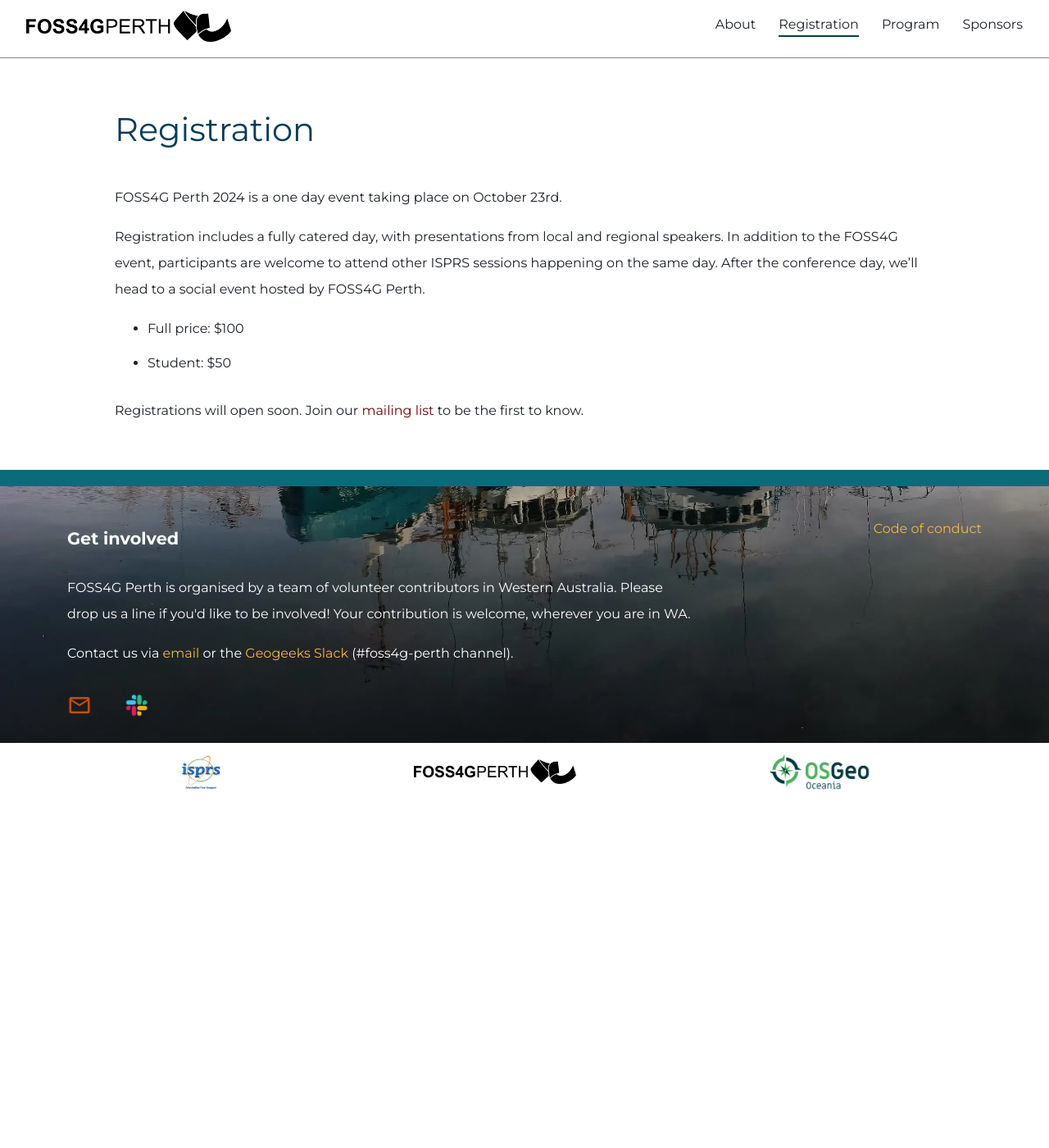
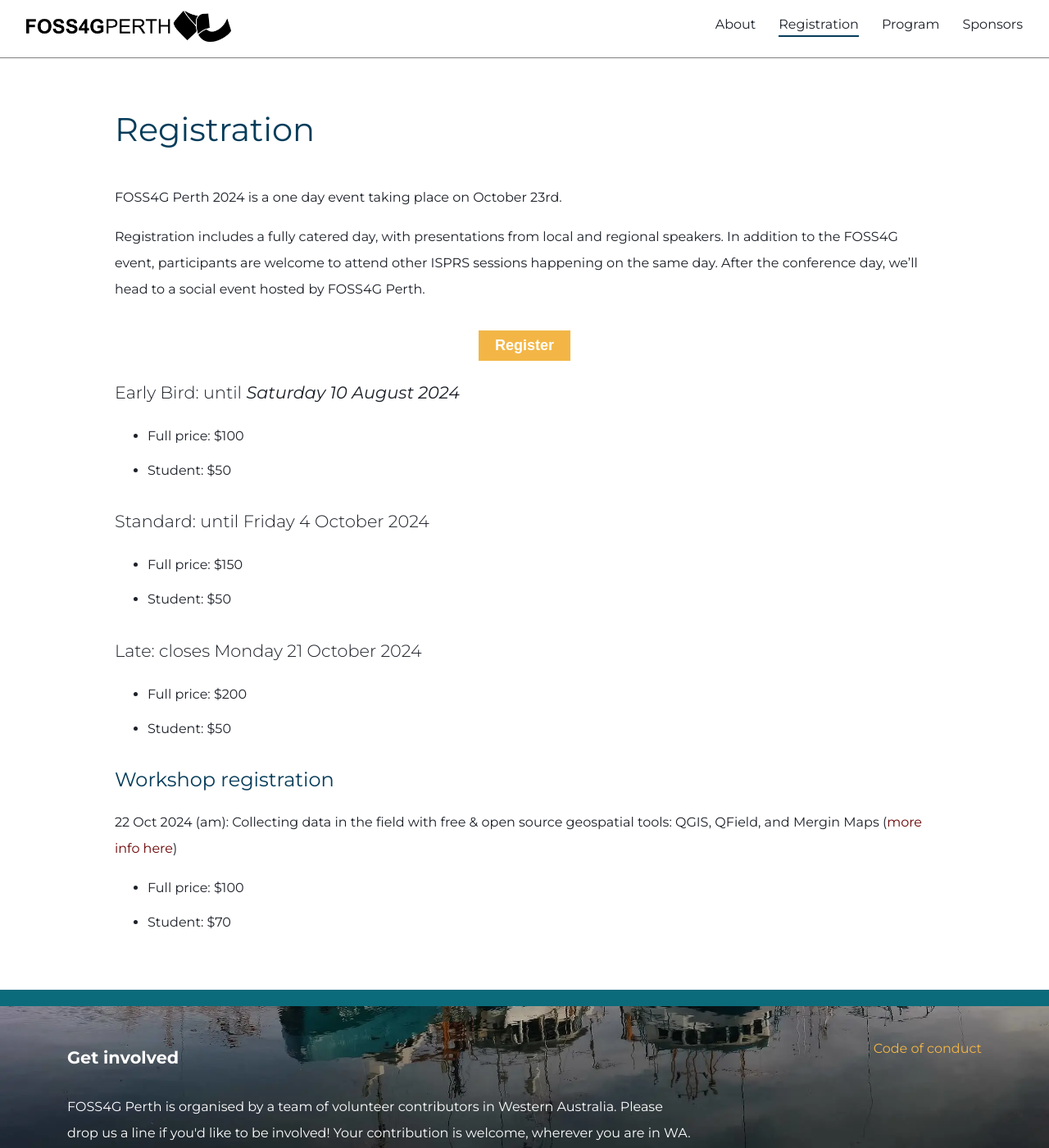
Before and after one commit to foss4g-perth-org/foss4g-perth-org.github.io, a Jekyll site: the page built from registration.md, in a window 1280 px wide and 1400 px high. Shown: the whole window at 82% size. Built offline with Jekyll 4.4.1, drawn with Linux system fonts in a browser that asks for light colours; some web fonts are replaced; comment, search, counter and statistics services are not loaded.

Commit message:
Registration open and workshop added

```diff
--- a/assets/css/main.scss
+++ b/assets/css/main.scss
@@ -72,7 +72,7 @@ li {
 }
 
 // buttons
-a.btn {
+a.btn, button{
 	background-color:$color_three;
     border: 2px solid $white;
 	cursor:pointer;
@@ -91,6 +91,12 @@ a.btn {
 	position:relative;
 	top:1px;
 }
+
+.inner-regobutton {
+  margin: 20px 0;
+  text-align: center;
+}
+
 
 // header
 
@@ -614,6 +620,44 @@ footer {
   }
 }
 
+/* The Modal (background) */
+.modal {
+  display: none; /* Hidden by default */
+  position: fixed; /* Stay in place */
+  z-index: 1; /* Sit on top */
+  left: 0;
+  top: 0;
+  width: 100%; /* Full width */
+  height: 100%; /* Full height */
+  overflow: auto; /* Enable scroll if needed */
+  background-color: rgb(0,0,0); /* Fallback color */
+  background-color: rgba(0,0,0,0.4); /* Black w/ opacity */
+}
+
+/* Modal Content/Box */
+.modal-content {
+  background-color: #fefefe;
+  margin: 15% auto; /* 15% from the top and centered */
+  padding: 20px;
+  border: 1px solid #888;
+  width: 80%; /* Could be more or less, depending on screen size */
+}
+
+/* The Close Button */
+.close {
+  color: #aaa;
+  float: right;
+  font-size: 28px;
+  font-weight: bold;
+}
+
+.close:hover,
+.close:focus {
+  color: black;
+  text-decoration: none;
+  cursor: pointer;
+}
+
 @media screen and (max-width: 768px) {
   h1 {
     font-size: 2.2rem;
--- a/registration.md
+++ b/registration.md
@@ -9,7 +9,69 @@ FOSS4G Perth 2024 is a one day event taking place on October 23rd.
 
 Registration includes a fully catered day, with presentations from local and regional speakers. In addition to the FOSS4G event, participants are welcome to attend other ISPRS sessions happening on the same day. After the conference day, we'll head to a social event hosted by FOSS4G Perth.
 
+<!-- Trigger/Open The Modal -->
+<div class="button_wrapper center">
+  <button id="regoBtn" class="button">Register</button>
+</div>
+
+<!-- The Modal -->
+<div id="regoModal" class="modal">
+
+  <!-- Modal content -->
+  <div class="modal-content">
+    <span class="close">&times;</span>
+    <div>DISCOUNT CODE: <span class="bold">FremantleOct24</span> (for FOSS4G Perth participants only)</div>
+    <div class="inner-regobutton">
+      <a href="https://interpoint.eventsair.com/isprs/isprsrego" class="btn" target="_blank">Register Now</a>
+    </div>
+    <div>
+      When you select the "Register Now" button you will be redirected to the ISPRS Technical Commission IV Symposium registration portal, where you can register for FOSS4G Perth. Remember to use the provided discount code.
+    </div>
+  </div>
+
+</div>
+
+### Early Bird: until ***Saturday 10 August 2024***
 * Full price: $100
 * Student: $50
 
-Registrations will open soon. Join our <a href="#footer">mailing list</a> to be the first to know.
+### Standard: until Friday 4 October 2024
+* Full price: $150
+* Student: $50
+
+### Late: closes Monday 21 October 2024
+* Full price: $200
+* Student: $50
+
+## Workshop registration
+22 Oct 2024 (am): Collecting data in the field with free & open source geospatial tools: QGIS, QField, and Mergin Maps (<a href="/program#workshop">more info here</a>)
+* Full price: $100
+* Student: $70
+
+
+<script>
+var modal = document.getElementById("regoModal");
+var btn = document.getElementById("regoBtn");
+var span = document.getElementsByClassName("close")[0];
+
+btn.onclick = function() {
+  modal.style.display = "block";
+}
+
+span.onclick = function() {
+  modal.style.display = "none";
+}
+
+window.onclick = function(event) {
+  if (event.target == modal) {
+    modal.style.display = "none";
+  }
+}
+
+document.addEventListener('click', function(event) {
+  if (event.target.tagName === 'A' && event.target.target === '_blank') {
+    modal.style.display = "none";
+  }
+});
+
+</script>
```
Also changed, not shown: index.md (+4 -4 lines), program.md (+30 -2 lines).
